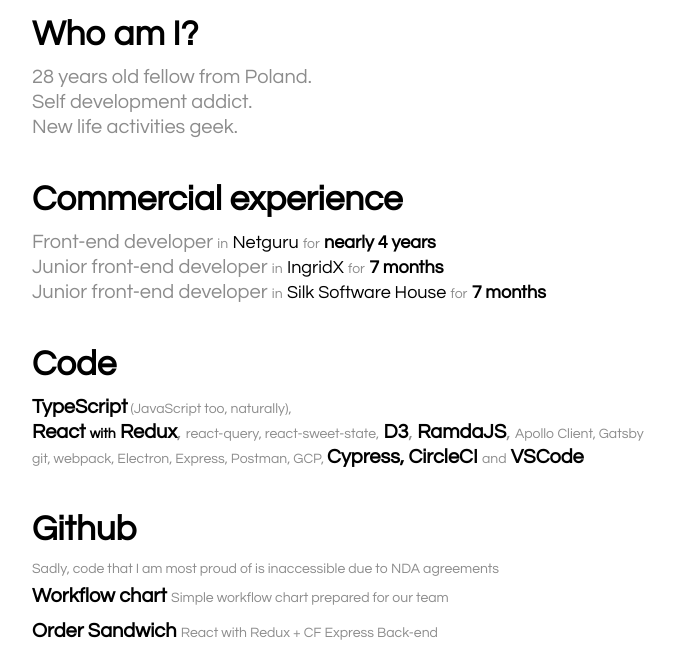
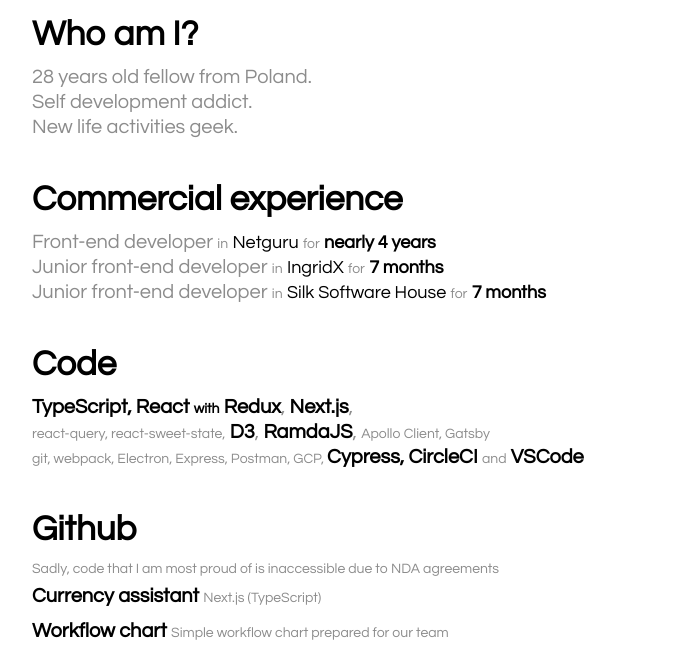
Before and after one commit to maciejwalewski/showcase, a plain HTML site: page index.html in a window 1280 px wide. Shown: the part 123-776 px from the top of the page, without its empty margins (96-770 px from the left). Drawn offline with Linux system fonts and the light colour scheme.

Commit message:
add currency assistant to the github stack

```diff
--- a/index.html
+++ b/index.html
@@ -53,10 +53,11 @@
     <section id="stack" class="column-center">
       <header class="slideIn">Code</header>
       <p class="record slideIn">
-        <span class="bold">TypeScript</span><span class="record__spacer"> (JavaScript too, naturally),</span>
+        <span class="bold">TypeScript,</span>
+        <span class="bold">React <span class="record__spacer">with</span> Redux</span>,
+        <span class="bold">Next.js</span>,
       </p>
       <p class="record slideIn">
-        <span class="bold">React <span class="record__spacer">with</span> Redux</span>,
         <span class="record__spacer">react-query, react-sweet-state,</span>
         <span class="bold">D3</span>, <span class="bold">RamdaJS</span>,
         <span class="record__spacer">Apollo Client, Gatsby</span>
@@ -66,6 +67,10 @@
     <section id="github" class="column-center">
       <header class="slideIn">Github</header>
       <p class="slideIn record__spacer">Sadly, code that I am most proud of is inaccessible due to NDA agreements</p>
+      <p class="link-box slideIn">
+        <a class="link-box__anchor bold" href="https://github.com/maciejwalewski/currency-assistant" target="blank">Currency assistant</a>
+        <span class="link-box__details">Next.js (TypeScript)</span>
+      </p>
       <p class="link-box slideIn">
         <a class="link-box__anchor bold" href="https://github.com/maciejwalewski/task-flow-chart" target="blank">Workflow chart</a>
         <span class="link-box__details">Simple workflow chart prepared for our team</span>
```
